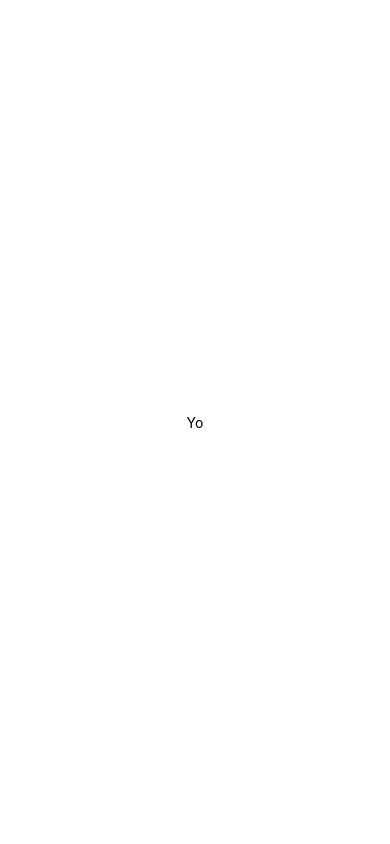
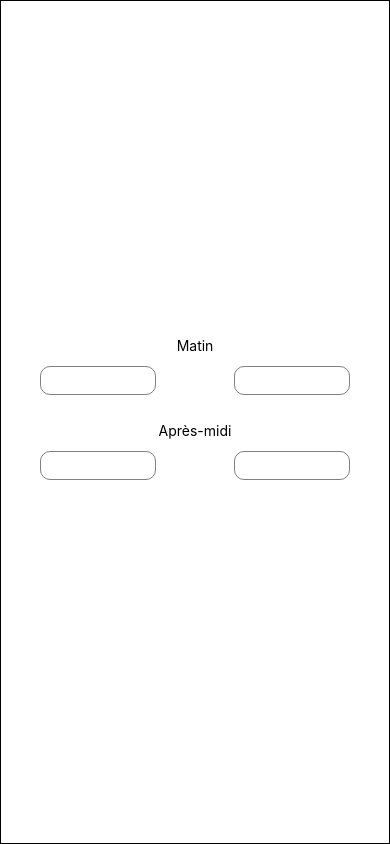
Before and after one commit to Alex-Trof/imputTime, a React Native app: screen / in a window 390 px wide. Built offline with nearby package versions, Linux system fonts and the light colour scheme.

Commit message:
Ajout champs

```diff
--- a/Home.js
+++ b/Home.js
@@ -1,11 +1,22 @@
 import React from 'react';
 import { StyleSheet, Text, View } from 'react-native';
+import { TextInput } from 'react-native';
 
 class Home extends React.Component {
     render() {
         return (
             <View style={styles.container}>
-                <Text>Yo</Text>
+                <Text>Matin</Text>
+                <View style={styles.row}>
+                    <TextInput style={styles.textInput}/>
+                    <TextInput style={styles.textInput}/>
+                </View>
+
+                <Text>Après-midi</Text>
+                <View style={styles.row}>
+                    <TextInput style={styles.textInput}/>
+                    <TextInput style={styles.textInput}/>
+                </View>
             </View>
         )
     }
@@ -14,8 +25,23 @@ class Home extends React.Component {
 const styles = StyleSheet.create({
     container: {
       flex: 1,
+      borderWidth: 1,
       justifyContent: 'center',
       alignItems: 'center'
+    },
+    textInput: {
+        borderWidth: 1,
+        borderColor: 'gray',
+        width: '30%',
+        borderRadius: 10
+    },
+    row: {
+        flex: 0.04,
+        width: '100%',
+        flexDirection: 'row',
+        justifyContent: 'space-around',
+        marginBottom: '7%',
+        marginTop: '3%'
     },
   });
 
```
